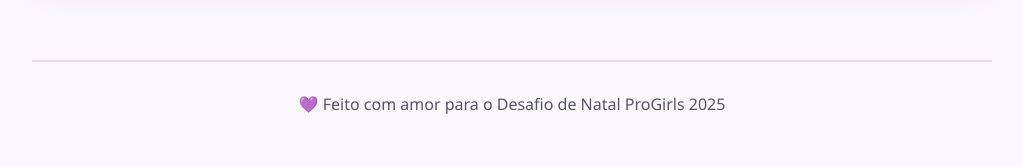
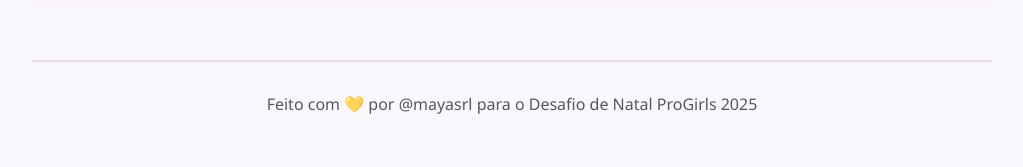
Before and after one commit to Programmer-Girls/desafio-natal-2025, a Flask app: page / in a window 1280 px wide. Shown: the part 997-1164 px from the top of the page, without its empty margins (128-1151 px from the left). Run offline with Flask 3, Linux system fonts and the light colour scheme; data that the repository does not hold is empty.

Commit message:
Update footer message in index.html

```diff
--- a/templates/index.html
+++ b/templates/index.html
@@ -57,7 +57,7 @@
         </main>
 
         <footer>
-            <p>💜 Feito com amor para o Desafio de Natal ProGirls 2025</p>
+            <p> Feito com 💛 por @mayasrl para o Desafio de Natal ProGirls 2025</p>
         </footer>
     </div>
 
```
